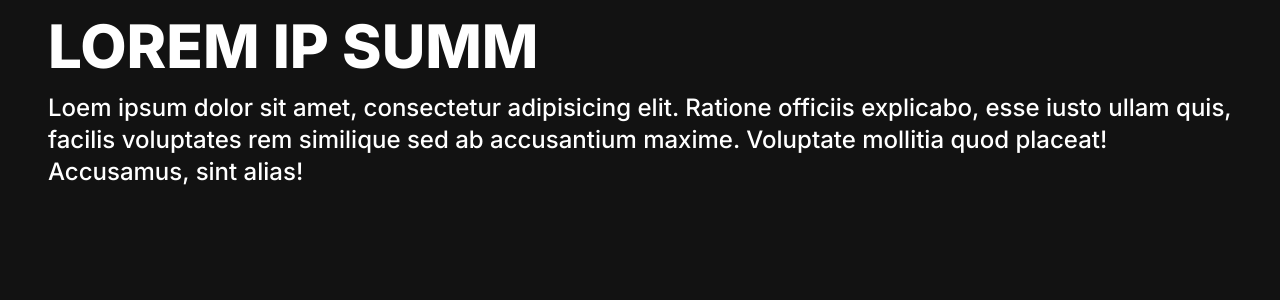
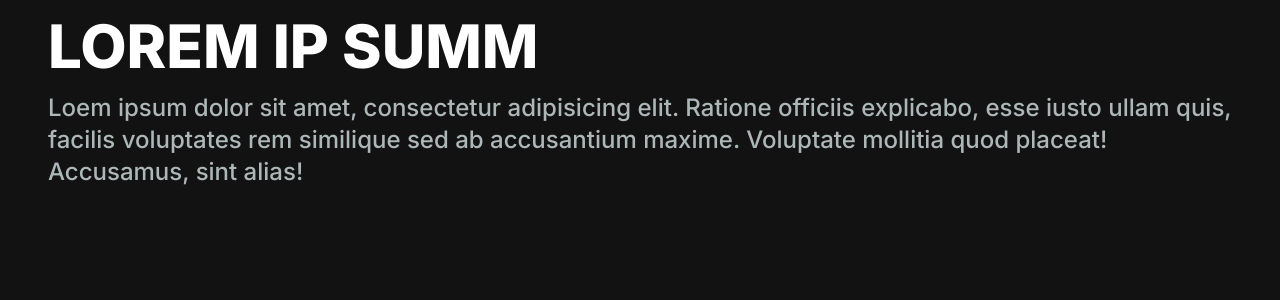
Before and after one commit to maximus-kai/portfolio, a Next.js app: page / in a window 1280 px wide. Shown: the top 300 px of the page. Built offline with nearby package versions, Linux system fonts and the light colour scheme.

Commit message:
updated the lorem desc

```diff
--- a/app/src/components/HeroSection.tsx
+++ b/app/src/components/HeroSection.tsx
@@ -6,7 +6,7 @@ export default function Hero() {
     <h1 className="text-white text-6xl font-extrabold mb-4 ">
         LOREM IP SUMM
       </h1>
-      <p className='text-white text-2xl font-medium'>
+      <p className='text-[#adb7b8] text-2xl font-medium'>
         Loem ipsum dolor sit amet, consectetur adipisicing elit. Ratione officiis explicabo, esse iusto ullam quis, facilis voluptates rem similique sed ab accusantium maxime. Voluptate mollitia quod placeat! Accusamus, sint alias!
       </p>
     </>
```
